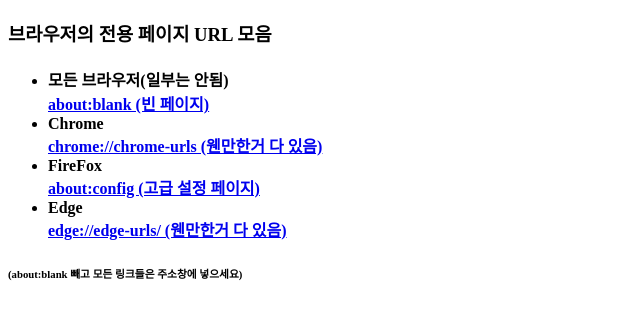
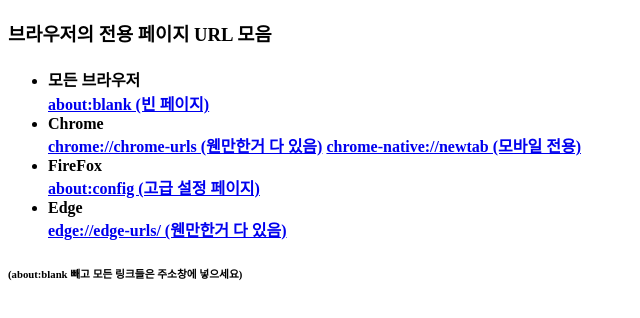
Before and after one commit to happydm09/Browser-s_Dedicated_page_URL, a plain HTML site: page index.html in a window 1280 px wide. Shown: the whole page, without its empty margins (0-640 px from the left). Drawn offline with Linux system fonts and the light colour scheme.

Commit message:
Update index.html

```diff
--- a/index.html
+++ b/index.html
@@ -6,10 +6,11 @@
 <body>
   <h3>브라우저의 전용 페이지 URL 모음</h3>
      <ul><h4>
-     <li>모든 브라우저(일부는 안됨)</li>
+     <li>모든 브라우저</li>
      <a href="about:blank">about:blank (빈 페이지)</a>
      <li>Chrome</li>
      <a href='chrome://chrome-urls/'>chrome://chrome-urls (웬만한거 다 있음)</a>
+     <a href='chrome-native://newtab/'>chrome-native://newtab (모바일 전용)</a>
      <li>FireFox</li>
      <a href="about:config">about:config (고급 설정 페이지)</a>
      <li>Edge</li>
```
